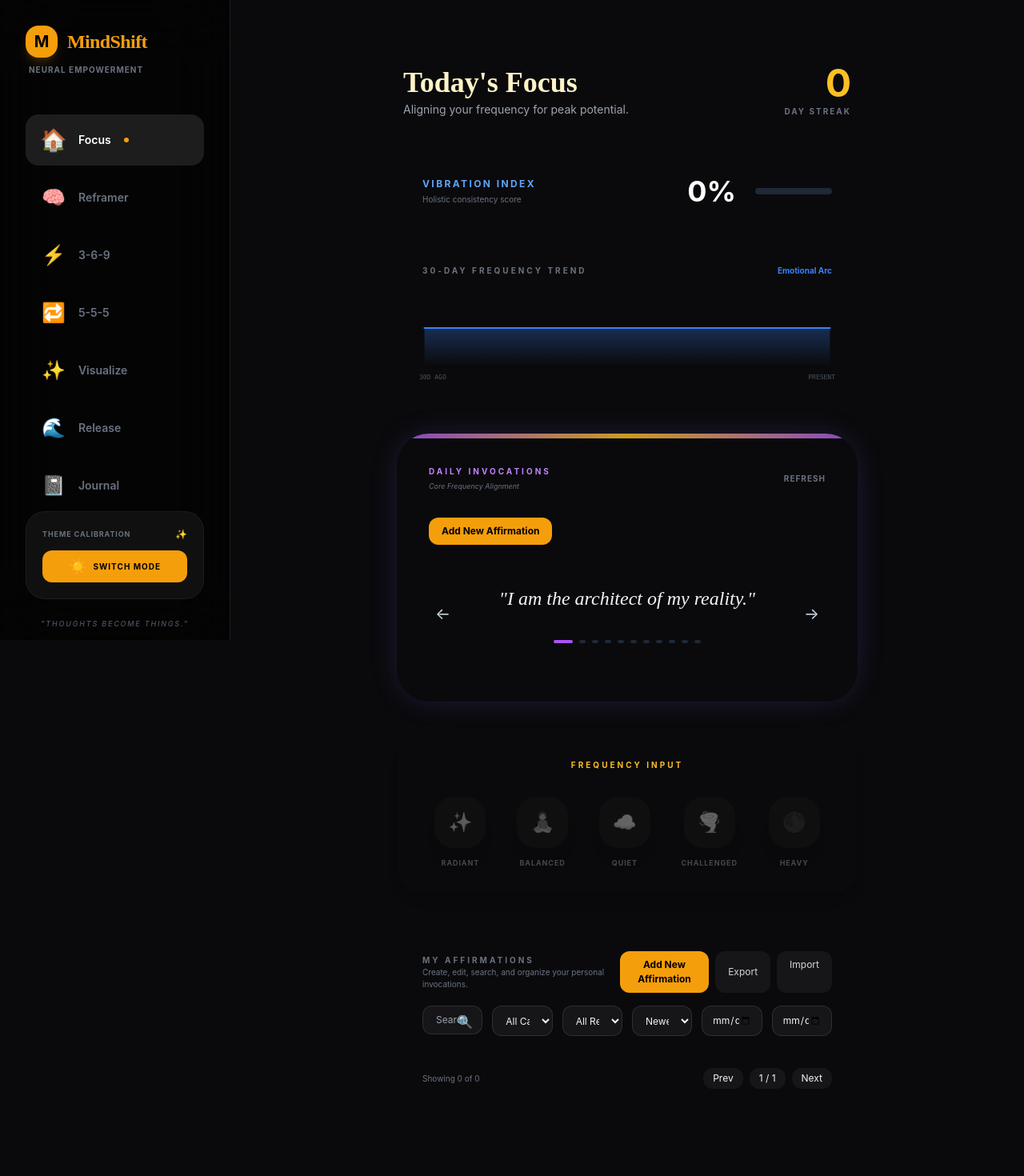
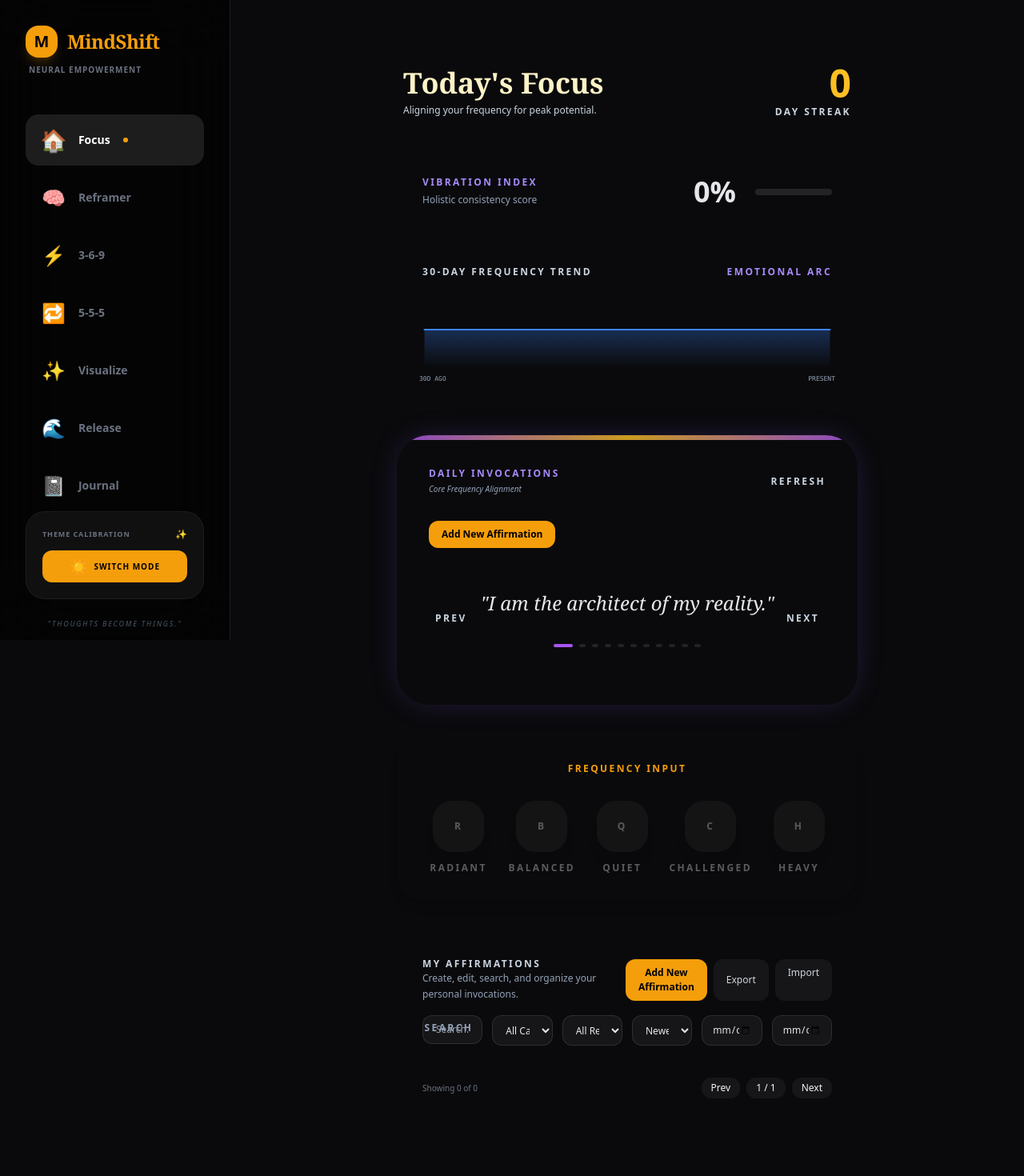
Before and after one commit to acrilcceo/Mindshift_app, a React (Vite) app: page / in a window 1280 px wide. Shown: the top 1470 px of the page at 80% size. Built offline with nearby package versions, Linux system fonts and the light colour scheme.

Commit message:
style: update Dashboard and MyAffirmations components for improved accessibility and consistency; replace emojis with text labels and adjust styles

```diff
--- a/components/Dashboard.tsx
+++ b/components/Dashboard.tsx
@@ -105,23 +105,23 @@ const Dashboard: React.FC<DashboardProps> = ({ state, onUpdate }) => {
       <div className="flex justify-between items-end px-2">
         <div>
           <h2 className="text-4xl font-serif text-slate-800 dark:text-amber-100 font-bold">Today's Focus</h2>
-          <p className="text-slate-500 dark:text-gray-400 text-sm mt-1">Aligning your frequency for peak potential.</p>
+          <p className="text-secondary body-sm mt-1">Aligning your frequency for peak potential.</p>
         </div>
         <div className="text-right">
           <div className="text-5xl font-bold text-amber-500 dark:text-amber-400 drop-shadow-sm">{state.streak}</div>
-          <div className="text-[10px] uppercase tracking-[0.2em] text-slate-400 dark:text-gray-500 font-bold mt-1">Day Streak</div>
+          <div className="label text-secondary mt-1">Day Streak</div>
         </div>
       </div>
 
       <div className="space-y-4">
         <div className="glass-card p-8 rounded-[2rem] flex flex-col sm:flex-row items-center justify-between gap-6 border-blue-500/10 dark:border-blue-500/20 shadow-xl dark:shadow-none">
           <div className="text-center sm:text-left">
-            <h3 className="text-xs font-bold uppercase tracking-[0.2em] text-blue-600 dark:text-blue-400">Vibration Index</h3>
-            <p className="text-[10px] text-slate-400 dark:text-gray-500 mt-1">Holistic consistency score</p>
+            <h3 className="label brand">Vibration Index</h3>
+            <p className="body-sm text-muted mt-1">Holistic consistency score</p>
           </div>
           <div className="flex items-center gap-6">
-            <div className="text-4xl font-bold text-slate-800 dark:text-white">{calculateVibrationScore()}%</div>
-            <div className="w-24 h-2 bg-slate-200 dark:bg-gray-800 rounded-full overflow-hidden">
+            <div className="text-4xl font-bold text-primary">{calculateVibrationScore()}%</div>
+            <div className="w-24 h-2 bg-white/60 dark:bg-white/10 rounded-full overflow-hidden">
               <div className="h-full bg-blue-500 transition-all duration-1000 shadow-[0_0_10px_rgba(59,130,246,0.5)]" style={{ width: `${calculateVibrationScore()}%` }}></div>
             </div>
           </div>
@@ -130,8 +130,8 @@ const Dashboard: React.FC<DashboardProps> = ({ state, onUpdate }) => {
         {/* Mood History Chart */}
         <div className="glass-card p-6 rounded-[2rem] border-slate-200 dark:border-white/5">
           <div className="flex justify-between items-center mb-4 px-2">
-            <h3 className="text-[10px] font-bold uppercase tracking-[0.3em] text-slate-400 dark:text-gray-500">30-Day Frequency Trend</h3>
-            <span className="text-[10px] text-blue-500 font-bold">Emotional Arc</span>
+            <h3 className="label text-secondary">30-Day Frequency Trend</h3>
+            <span className="label brand">Emotional Arc</span>
           </div>
           <div className="relative h-24 w-full">
             <svg viewBox="0 0 500 100" preserveAspectRatio="none" className="w-full h-full overflow-visible">
@@ -148,7 +148,7 @@ const Dashboard: React.FC<DashboardProps> = ({ state, onUpdate }) => {
               ))}
             </svg>
           </div>
-          <div className="flex justify-between mt-2 px-1 text-[8px] text-slate-400 dark:text-gray-600 font-mono">
+          <div className="flex justify-between mt-2 px-1 text-[8px] text-muted font-mono">
             <span>30D AGO</span>
             <span>PRESENT</span>
           </div>
@@ -160,13 +160,13 @@ const Dashboard: React.FC<DashboardProps> = ({ state, onUpdate }) => {
         <div className="absolute top-0 left-0 w-full h-1.5 bg-gradient-to-r from-purple-500 via-amber-400 to-purple-500 opacity-80"></div>
         <div className="flex justify-between items-center mb-8">
           <div className="space-y-1">
-            <h3 className="text-[10px] font-bold uppercase tracking-[0.3em] text-purple-600 dark:text-purple-400">Daily Invocations</h3>
-            <p className="text-[9px] text-slate-400 dark:text-gray-500 italic">Core Frequency Alignment</p>
+            <h3 className="label brand">Daily Invocations</h3>
+            <p className="text-[10px] text-muted italic">Core Frequency Alignment</p>
           </div>
           <button
             onClick={handleRefreshAffirmations}
             disabled={loading}
-            className="text-[10px] uppercase tracking-widest text-slate-400 dark:text-gray-500 hover:text-purple-500 dark:hover:text-white transition-colors font-bold"
+            className="label text-secondary hover:text-purple-500 dark:hover:text-white transition-colors"
           >
             {loading ? 'Aligning...' : 'Refresh'}
           </button>
@@ -184,7 +184,7 @@ const Dashboard: React.FC<DashboardProps> = ({ state, onUpdate }) => {
           {state.dailyAffirmation ? (
             <>
               <div className="w-full transition-all duration-500 transform animate-in fade-in zoom-in-95" key={affirmationIndex}>
-                <p className="text-2xl font-serif text-slate-800 dark:text-gray-100 italic leading-relaxed px-4">
+                <p className="text-2xl font-serif text-primary italic leading-relaxed px-4">
                   "{state.dailyAffirmation[affirmationIndex]}"
                 </p>
                 <div className="mt-8 flex justify-center gap-2">
@@ -192,7 +192,7 @@ const Dashboard: React.FC<DashboardProps> = ({ state, onUpdate }) => {
                     <button
                       key={i}
                       onClick={() => setAffirmationIndex(i)}
-                      className={`h-1 rounded-full transition-all duration-300 ${i === affirmationIndex ? 'w-6 bg-purple-500' : 'w-2 bg-slate-200 dark:bg-gray-800'}`}
+                      className={`h-1 rounded-full transition-all duration-300 ${i === affirmationIndex ? 'w-6 bg-purple-500' : 'w-2 bg-white/60 dark:bg-white/10'}`}
                     />
                   ))}
                 </div>
@@ -201,31 +201,31 @@ const Dashboard: React.FC<DashboardProps> = ({ state, onUpdate }) => {
               <div className="absolute inset-y-0 left-0 flex items-center">
                 <button
                   onClick={() => setAffirmationIndex(prev => (prev > 0 ? prev - 1 : state.dailyAffirmation!.length - 1))}
-                  className="p-2 text-slate-300 hover:text-purple-500 transition-colors"
+                  className="p-2 text-secondary hover:text-purple-500 transition-colors"
                 >
-                  <span className="text-xl">←</span>
+                  <span className="text-[10px] label">Prev</span>
                 </button>
               </div>
               <div className="absolute inset-y-0 right-0 flex items-center">
                 <button
                   onClick={() => setAffirmationIndex(prev => (prev < state.dailyAffirmation!.length - 1 ? prev + 1 : 0))}
-                  className="p-2 text-slate-300 hover:text-purple-500 transition-colors"
+                  className="p-2 text-secondary hover:text-purple-500 transition-colors"
                 >
-                  <span className="text-xl">→</span>
+                  <span className="text-[10px] label">Next</span>
                 </button>
               </div>
             </>
           ) : (
             <div className="animate-pulse flex flex-col items-center space-y-4">
-               <div className="h-6 bg-slate-200 dark:bg-gray-800 rounded-full w-64"></div>
-               <div className="h-4 bg-slate-100 dark:bg-gray-900 rounded-full w-48"></div>
+               <div className="h-6 bg-white/60 dark:bg-white/10 rounded-full w-64"></div>
+               <div className="h-4 bg-white/40 dark:bg-white/5 rounded-full w-48"></div>
             </div>
           )}
         </div>
       </div>
 
       <div className="glass-card p-8 rounded-[2rem] shadow-lg border-white/5 dark:border-white/5">
-        <h3 className="text-[10px] font-bold uppercase tracking-[0.3em] text-amber-600 dark:text-amber-400 mb-8 text-center">Frequency Input</h3>
+        <h3 className="label accent mb-8 text-center">Frequency Input</h3>
         <div className="flex justify-around items-center gap-2">
           {(['Radiant', 'Balanced', 'Quiet', 'Challenged', 'Heavy'] as Mood[]).map((m) => (
             <button
@@ -233,14 +233,10 @@ const Dashboard: React.FC<DashboardProps> = ({ state, onUpdate }) => {
               onClick={() => handleMoodSelect(m)}
               className={`flex flex-col items-center space-y-3 transition-all transform hover:scale-110 ${currentMood === m ? 'scale-115' : 'opacity-40 grayscale hover:grayscale-0 hover:opacity-100'}`}
             >
-              <div className={`w-14 h-14 sm:w-16 sm:h-16 rounded-[1.5rem] flex items-center justify-center text-2xl transition-all shadow-xl ${currentMood === m ? 'ring-2 ring-amber-500 bg-amber-500/10 dark:bg-amber-400/10' : 'bg-slate-100 dark:bg-white/5'}`}>
-                {m === 'Radiant' && '✨'}
-                {m === 'Balanced' && '🧘'}
-                {m === 'Quiet' && '☁️'}
-                {m === 'Challenged' && '🌪️'}
-                {m === 'Heavy' && '🌑'}
+              <div className={`w-14 h-14 sm:w-16 sm:h-16 rounded-[1.5rem] flex items-center justify-center text-2xl transition-all shadow-xl ${currentMood === m ? 'ring-2 ring-amber-500 bg-amber-500/10 dark:bg-amber-400/10' : 'bg-white/60 dark:bg-white/10'}`}>
+                <span className="label text-secondary">{m[0]}</span>
               </div>
-              <span className="text-[9px] uppercase tracking-widest font-bold text-slate-500 dark:text-gray-400">{m}</span>
+              <span className="label text-secondary">{m}</span>
             </button>
           ))}
         </div>
--- a/components/MyAffirmations.tsx
+++ b/components/MyAffirmations.tsx
@@ -101,8 +101,8 @@ const MyAffirmations: React.FC = () => {
     <section aria-labelledby="myAffirmationsTitle" className="glass-card p-8 rounded-[2rem] mt-10">
       <div className="flex justify-between items-center mb-4">
         <div>
-          <h3 id="myAffirmationsTitle" className="text-[10px] font-bold uppercase tracking-[0.3em] text-slate-400 dark:text-gray-500">My Affirmations</h3>
-          <p className="text-[10px] text-slate-500 dark:text-gray-500">Create, edit, search, and organize your personal invocations.</p>
+          <h3 id="myAffirmationsTitle" className="label text-secondary">My Affirmations</h3>
+          <p className="body-sm text-muted">Create, edit, search, and organize your personal invocations.</p>
         </div>
         <div className="flex gap-2">
           <button
@@ -132,35 +132,35 @@ const MyAffirmations: React.FC = () => {
             placeholder="Search..."
             value={search}
             onChange={e => { setSearch(e.target.value); setPage(1); }}
-            className="w-full bg-white dark:bg-white/5 border border-slate-200 dark:border-white/10 rounded-xl px-4 py-2 text-[12px]"
+            className="w-full bg-white dark:bg-white/5 border border-slate-200 dark:border-white/10 rounded-xl px-4 py-2 text-[12px] text-primary"
           />
-          <span className="absolute right-3 top-2 text-slate-300 dark:text-gray-600">🔍</span>
+          <span className="absolute right-3 top-2 text-muted label">Search</span>
         </div>
-        <select aria-label="Filter by category" value={category} onChange={e => { setCategory(e.target.value as any); setPage(1); }} className="bg-white dark:bg-white/5 border border-slate-200 dark:border-white/10 rounded-xl px-3 py-2 text-[12px]">
+        <select aria-label="Filter by category" value={category} onChange={e => { setCategory(e.target.value as any); setPage(1); }} className="bg-white dark:bg-white/5 border border-slate-200 dark:border-white/10 rounded-xl px-3 py-2 text-[12px] text-primary">
           <option value="All">All Categories</option>
           {(['Gratitude','Self-Love','Success','Health','Relationships','Custom'] as AffirmationCategory[]).map(c => <option key={c} value={c}>{c}</option>)}
         </select>
-        <select aria-label="Filter by reminder" value={reminder} onChange={e => { setReminder(e.target.value as any); setPage(1); }} className="bg-white dark:bg-white/5 border border-slate-200 dark:border-white/10 rounded-xl px-3 py-2 text-[12px]">
+        <select aria-label="Filter by reminder" value={reminder} onChange={e => { setReminder(e.target.value as any); setPage(1); }} className="bg-white dark:bg-white/5 border border-slate-200 dark:border-white/10 rounded-xl px-3 py-2 text-[12px] text-primary">
           <option value="All">All Reminders</option>
           <option value="Has">Has Reminder</option>
           <option value="None">No Reminder</option>
         </select>
-        <select aria-label="Sort affirmations" value={sort} onChange={e => setSort(e.target.value as SortKey)} className="bg-white dark:bg-white/5 border border-slate-200 dark:border-white/10 rounded-xl px-3 py-2 text-[12px]">
+        <select aria-label="Sort affirmations" value={sort} onChange={e => setSort(e.target.value as SortKey)} className="bg-white dark:bg-white/5 border border-slate-200 dark:border-white/10 rounded-xl px-3 py-2 text-[12px] text-primary">
           <option value="newest">Newest</option>
           <option value="oldest">Oldest</option>
           <option value="alpha">Alphabetical</option>
           <option value="used">Most Used</option>
         </select>
-        <input type="date" aria-label="Start date" value={startDate} onChange={e => { setStartDate(e.target.value); setPage(1); }} className="bg-white dark:bg-white/5 border border-slate-200 dark:border-white/10 rounded-xl px-3 py-2 text-[12px]" />
-        <input type="date" aria-label="End date" value={endDate} onChange={e => { setEndDate(e.target.value); setPage(1); }} className="bg-white dark:bg-white/5 border border-slate-200 dark:border-white/10 rounded-xl px-3 py-2 text-[12px]" />
+        <input type="date" aria-label="Start date" value={startDate} onChange={e => { setStartDate(e.target.value); setPage(1); }} className="bg-white dark:bg-white/5 border border-slate-200 dark:border-white/10 rounded-xl px-3 py-2 text-[12px] text-primary" />
+        <input type="date" aria-label="End date" value={endDate} onChange={e => { setEndDate(e.target.value); setPage(1); }} className="bg-white dark:bg-white/5 border border-slate-200 dark:border-white/10 rounded-xl px-3 py-2 text-[12px] text-primary" />
       </div>
 
       <div className="grid grid-cols-1 sm:grid-cols-2 lg:grid-cols-3 gap-4">
         {pageItems.map(a => (
           <div key={a.id} className="glass-card p-6 rounded-3xl border-l-4 border-purple-500/40">
-            <div className="text-xs text-slate-400 dark:text-gray-500 uppercase tracking-widest font-bold mb-2">{a.category}</div>
-            <div className="text-slate-800 dark:text-gray-100 leading-relaxed">{a.text}</div>
-            <div className="mt-4 flex items-center justify-between text-[10px] text-slate-400 dark:text-gray-600">
+            <div className="label text-secondary mb-2">{a.category}</div>
+            <div className="text-primary leading-relaxed">{a.text}</div>
+            <div className="mt-4 flex items-center justify-between text-[10px] text-muted">
               <span>Created {new Date(a.createdAt).toLocaleDateString()}</span>
               <span>Used {a.useCount}</span>
             </div>
@@ -178,7 +178,7 @@ const MyAffirmations: React.FC = () => {
             )}
             {a.versions.length > 1 && (
               <details className="mt-3">
-                <summary className="cursor-pointer text-[12px] text-slate-500 dark:text-gray-500">Version History</summary>
+                <summary className="cursor-pointer text-[12px] text-secondary">Version History</summary>
                 <ul className="mt-2 space-y-2">
                   {a.versions.map((v, i) => (
                     <li key={i} className="text-[12px] text-slate-600 dark:text-gray-400">
--- /dev/null
+++ b/index.css
@@ -0,0 +1,61 @@
+:root {
+  --bg: #F8FAFC; /* slate-50 */
+  --text-primary: #0F172A; /* slate-900 */
+  --text-secondary: #334155; /* slate-700 */
+  --text-muted: #475569; /* slate-600 */
+  --accent: #F59E0B; /* amber-500 */
+  --brand: #8B5CF6; /* purple-500 */
+  --border: rgba(15, 23, 42, 0.12);
+}
+.dark {
+  --bg: #0a0a0c;
+  --text-primary: #E5E7EB; /* gray-200 */
+  --text-secondary: #CBD5E1; /* slate-300 */
+  --text-muted: #94A3B8; /* slate-400 */
+  --accent: #F59E0B; /* amber-500 */
+  --brand: #A78BFA; /* purple-400 */
+  --border: rgba(255, 255, 255, 0.08);
+}
+body {
+  background-color: var(--bg);
+  color: var(--text-primary);
+}
+.text-primary { color: var(--text-primary); }
+.text-secondary { color: var(--text-secondary); }
+.text-muted { color: var(--text-muted); }
+.border-neutral { border-color: var(--border); }
+.accent { color: var(--accent); }
+.brand { color: var(--brand); }
+
+/* Typography scale (both themes) */
+.heading-xl { font-size: 2rem; line-height: 2.5rem; font-weight: 700; }
+.heading-lg { font-size: 1.5rem; line-height: 2rem; font-weight: 700; }
+.heading-md { font-size: 1.125rem; line-height: 1.75rem; font-weight: 600; }
+.heading-sm { font-size: 0.875rem; line-height: 1.25rem; font-weight: 600; }
+.label { font-size: 0.75rem; line-height: 1rem; font-weight: 700; letter-spacing: 0.2em; text-transform: uppercase; }
+.body-md { font-size: 0.875rem; line-height: 1.5rem; font-weight: 400; }
+.body-sm { font-size: 0.75rem; line-height: 1.25rem; font-weight: 400; }
+
+/* Minimal confetti-like cleanse animation without emoji */
+.cleanse-overlay {
+  pointer-events: none;
+  position: fixed;
+  inset: 0;
+  display: flex;
+  align-items: center;
+  justify-content: center;
+}
+.cleanse-overlay::before {
+  content: "";
+  position: absolute;
+  inset: 0;
+  background: radial-gradient(ellipse at center, rgba(167,139,250,0.12), transparent 60%),
+              radial-gradient(ellipse at 30% 30%, rgba(59,130,246,0.10), transparent 50%),
+              radial-gradient(ellipse at 70% 70%, rgba(245,158,11,0.10), transparent 50%);
+  animation: cleansePulse 1200ms ease-in-out 2;
+}
+@keyframes cleansePulse {
+  0% { opacity: 0; }
+  30% { opacity: 1; }
+  100% { opacity: 0; }
+}
--- a/index.html
+++ b/index.html
@@ -12,8 +12,8 @@
       theme: {
         extend: {
           fontFamily: {
-            sans: ['Inter', 'sans-serif'],
-            serif: ['Playfair Display', 'serif'],
+            sans: ['system-ui','-apple-system','Segoe UI','Roboto','Ubuntu','Cantarell','Noto Sans','Helvetica Neue','Arial','sans-serif'],
+            serif: ['Georgia','Times New Roman','serif'],
           },
         },
       },
```
Also changed, not shown: components/Hooponopono.tsx (+1 -10 lines), 1 other file (tests, documents, lock files or other folders).
